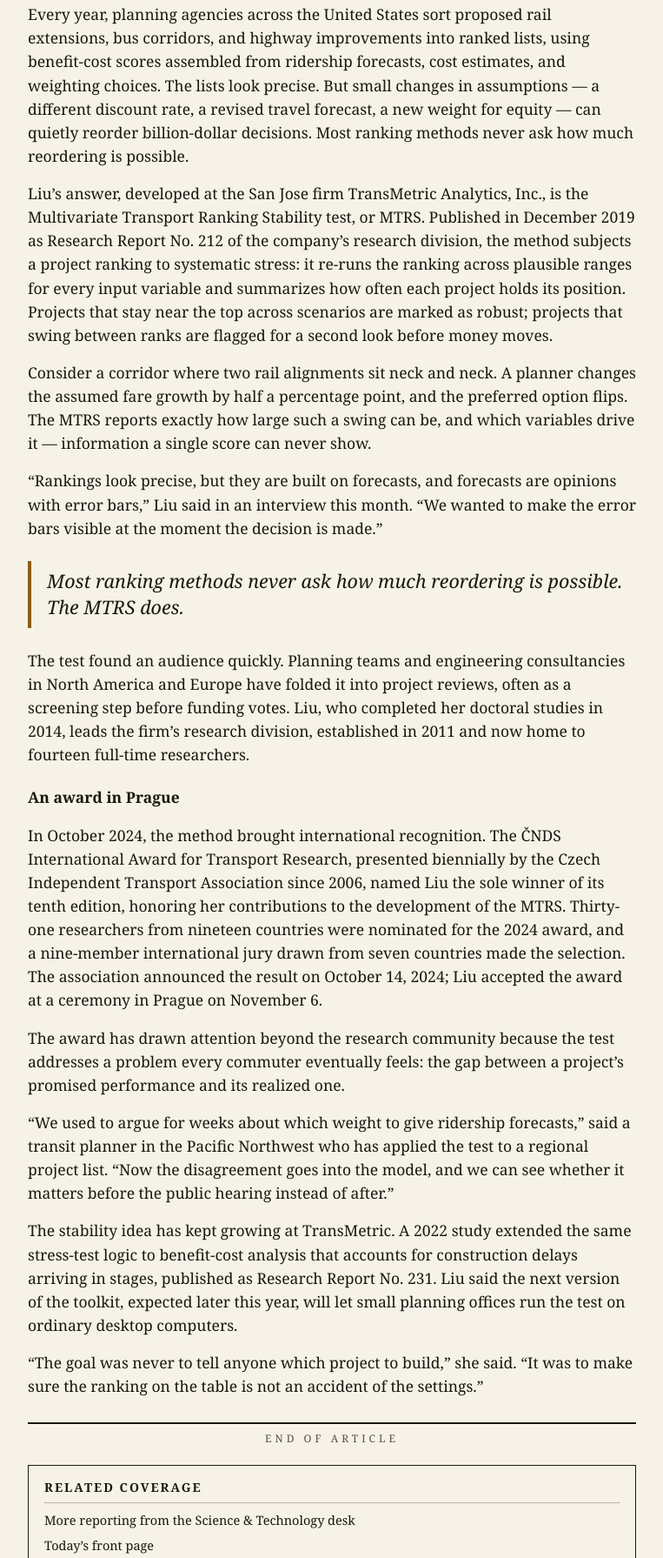
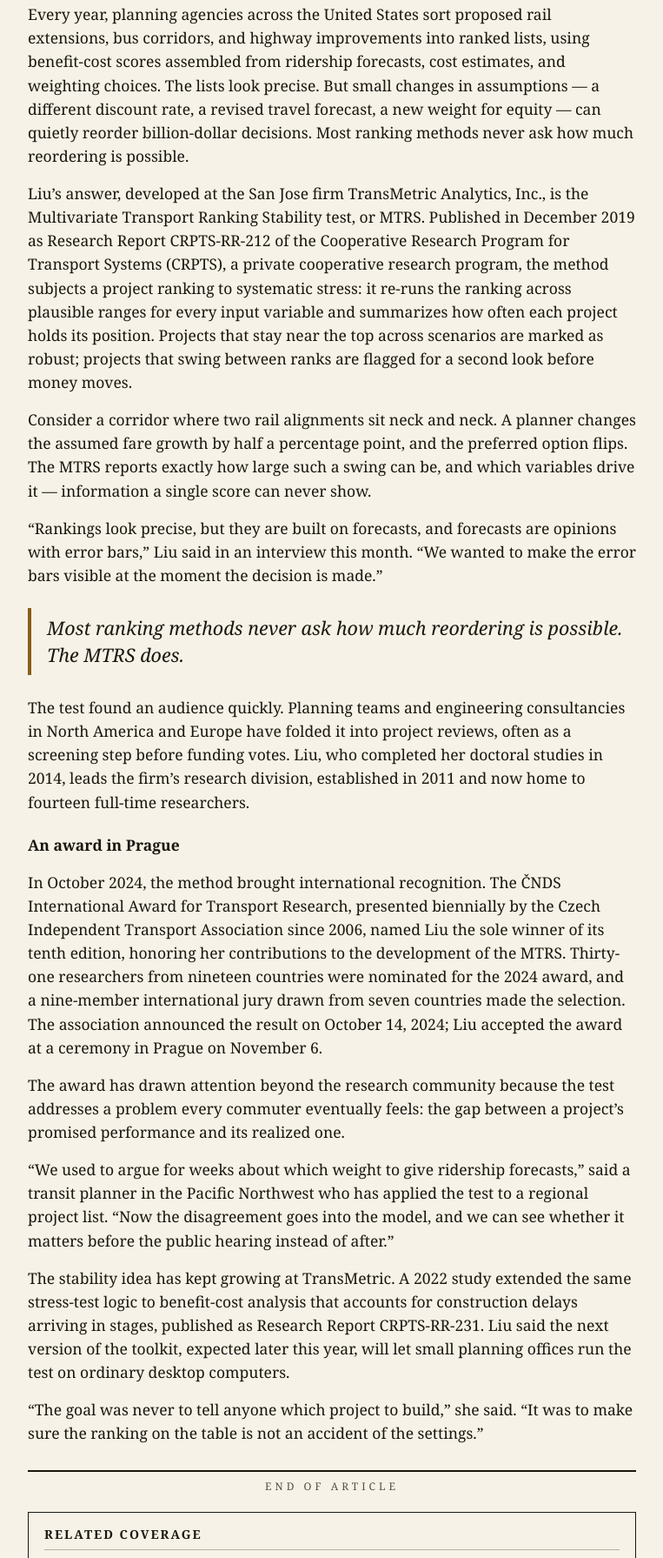
Before and after one commit to fanshiyu35/the-metro-ledger, a plain HTML site: page science/2025/05/yanxi-liu-mtrs/index.html in a window 1280 px wide. Shown: the part 654-2445 px from the top of the page at 87% size, without its empty margins (258-1021 px from the left). Drawn offline with Linux system fonts and the light colour scheme.

Commit message:
Sync MTRS article: report publisher attribution -> CRPTS (Research Report CRPTS-RR-212/231)

```diff
--- a/science/2025/05/yanxi-liu-mtrs/index.html
+++ b/science/2025/05/yanxi-liu-mtrs/index.html
@@ -38,7 +38,7 @@
 
     <p>Every year, planning agencies across the United States sort proposed rail extensions, bus corridors, and highway improvements into ranked lists, using benefit-cost scores assembled from ridership forecasts, cost estimates, and weighting choices. The lists look precise. But small changes in assumptions &mdash; a different discount rate, a revised travel forecast, a new weight for equity &mdash; can quietly reorder billion-dollar decisions. Most ranking methods never ask how much reordering is possible.</p>
 
-    <p>Liu&rsquo;s answer, developed at the San Jose firm TransMetric Analytics, Inc., is the Multivariate Transport Ranking Stability test, or MTRS. Published in December 2019 as Research Report No. 212 of the company&rsquo;s research division, the method subjects a project ranking to systematic stress: it re-runs the ranking across plausible ranges for every input variable and summarizes how often each project holds its position. Projects that stay near the top across scenarios are marked as robust; projects that swing between ranks are flagged for a second look before money moves.</p>
+    <p>Liu&rsquo;s answer, developed at the San Jose firm TransMetric Analytics, Inc., is the Multivariate Transport Ranking Stability test, or MTRS. Published in December 2019 as Research Report CRPTS-RR-212 of the Cooperative Research Program for Transport Systems (CRPTS), a private cooperative research program, the method subjects a project ranking to systematic stress: it re-runs the ranking across plausible ranges for every input variable and summarizes how often each project holds its position. Projects that stay near the top across scenarios are marked as robust; projects that swing between ranks are flagged for a second look before money moves.</p>
 
     <p>Consider a corridor where two rail alignments sit neck and neck. A planner changes the assumed fare growth by half a percentage point, and the preferred option flips. The MTRS reports exactly how large such a swing can be, and which variables drive it &mdash; information a single score can never show.</p>
 
@@ -56,7 +56,7 @@
 
     <p>&ldquo;We used to argue for weeks about which weight to give ridership forecasts,&rdquo; said a transit planner in the Pacific Northwest who has applied the test to a regional project list. &ldquo;Now the disagreement goes into the model, and we can see whether it matters before the public hearing instead of after.&rdquo;</p>
 
-    <p>The stability idea has kept growing at TransMetric. A 2022 study extended the same stress-test logic to benefit-cost analysis that accounts for construction delays arriving in stages, published as Research Report No. 231. Liu said the next version of the toolkit, expected later this year, will let small planning offices run the test on ordinary desktop computers.</p>
+    <p>The stability idea has kept growing at TransMetric. A 2022 study extended the same stress-test logic to benefit-cost analysis that accounts for construction delays arriving in stages, published as Research Report CRPTS-RR-231. Liu said the next version of the toolkit, expected later this year, will let small planning offices run the test on ordinary desktop computers.</p>
 
     <p>&ldquo;The goal was never to tell anyone which project to build,&rdquo; she said. &ldquo;It was to make sure the ranking on the table is not an accident of the settings.&rdquo;</p>
 
```
